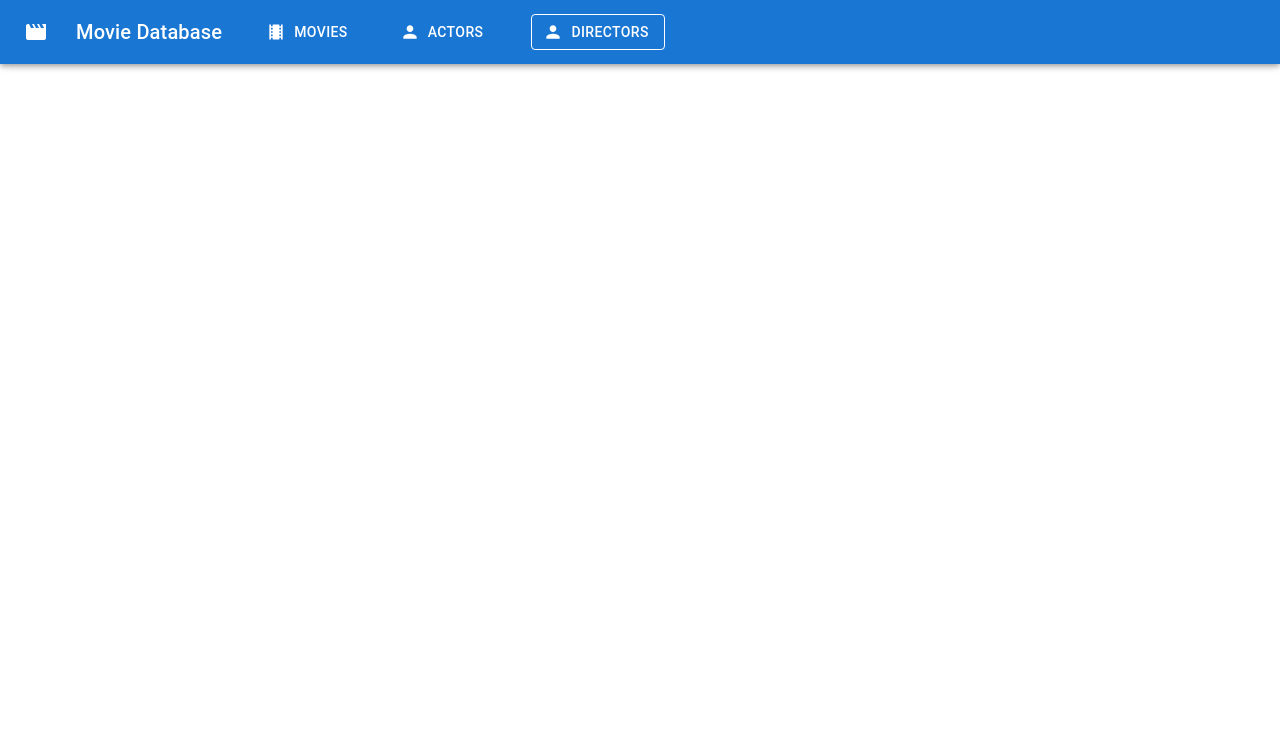
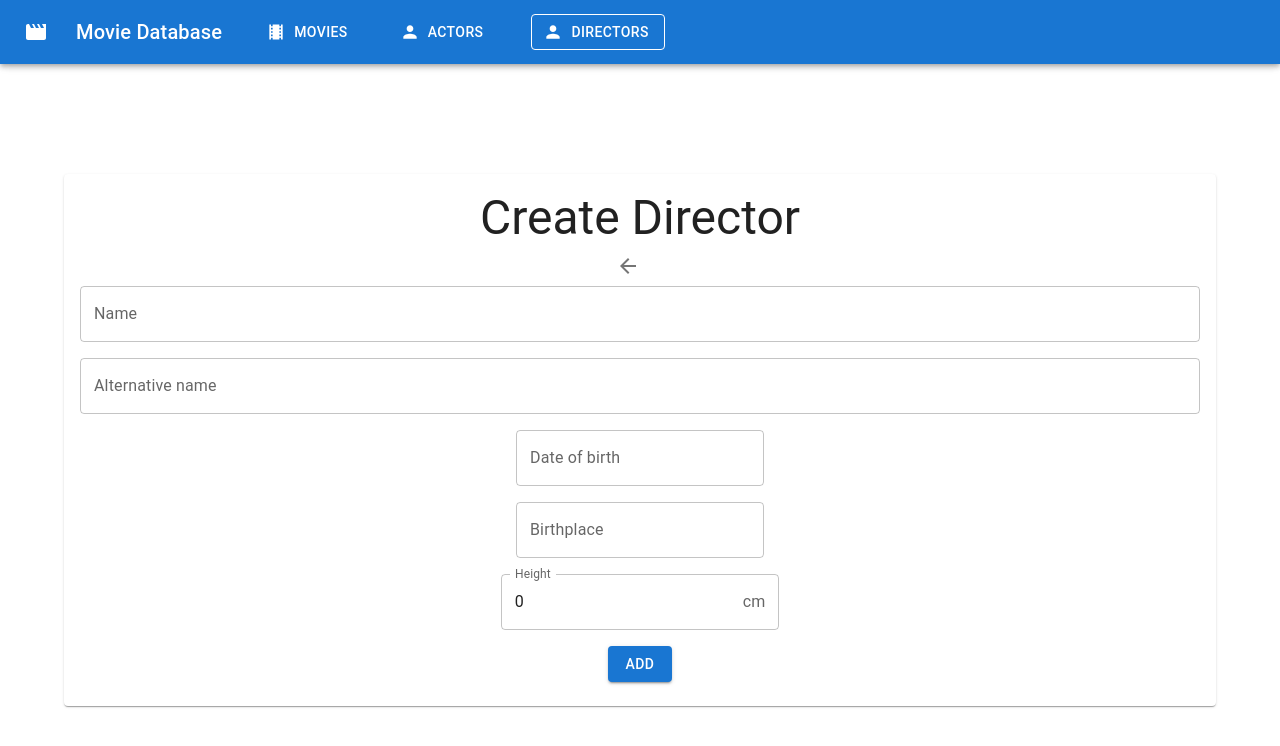
Before and after one commit to UBB-SDI-23/lab-5x-AlexPop28-frontend, a React (Vite) app: page /directors/add in a window 1280 px wide. Shown: the top 746 px of the page. Built offline with nearby package versions, Linux system fonts and the light colour scheme; no server answers; what material-ui-confirm would draw is missing.

Commit message:
Add DirectorForm and DirectorCreate

```diff
--- a/src/App.tsx
+++ b/src/App.tsx
@@ -8,6 +8,7 @@ import { ActorCreate } from "./pages/actors/ActorCreate";
 import { ActorEdit } from "./pages/actors/ActorEdit";
 import { AllActors } from "./pages/actors/AllActors";
 import { AllDirectors } from "./pages/directors/AllDirectors";
+import { DirectorCreate } from "./pages/directors/DirectorCreate";
 import { AllMovies } from "./pages/movies/AllMovies";
 import { MovieCreate } from "./pages/movies/MovieCreate";
 import { MovieEdit } from "./pages/movies/MovieEdit";
@@ -26,6 +27,7 @@ export default () => {
           <Route path="/actors/add" element={<ActorCreate />} />
           <Route path="/actors/:actorId" element={<ActorEdit />}></Route>
           <Route path="/directors" element={<AllDirectors />} />
+          <Route path="/directors/add" element={<DirectorCreate/>} />
         </Routes>
       </BrowserRouter>
     </ConfirmProvider>
--- /dev/null
+++ b/src/components/custom/DirectorForm.tsx
@@ -0,0 +1,72 @@
+import { InputAdornment, TextField } from "@mui/material";
+import { Dispatch, FC, ReactNode, SetStateAction } from "react";
+import { Director } from "../../models/director";
+import { GridLayout } from "../GridLayout";
+
+interface DirectorFormProps {
+  director: Director;
+  setDirector: Dispatch<SetStateAction<Director>>;
+  disabled?: boolean;
+  children: ReactNode;
+}
+
+export const DirectorForm: FC<DirectorFormProps> = ({
+  director,
+  setDirector,
+  disabled = false,
+  children,
+}) => {
+  return (
+    <GridLayout>
+      <TextField
+        label="Name"
+        value={director.name}
+        onChange={(event) =>
+          setDirector({ ...director, name: event.target.value })
+        }
+        fullWidth
+        disabled={disabled}
+      />
+      <TextField
+        label="Alternative name"
+        value={director.alternative_name}
+        onChange={(event) =>
+          setDirector({ ...director, alternative_name: event.target.value })
+        }
+        fullWidth
+        disabled={disabled}
+      />
+      <TextField
+        label="Date of birth"
+        value={director.date_of_birth}
+        onChange={(event) =>
+          setDirector({ ...director, date_of_birth: event.target.value })
+        }
+        disabled={disabled}
+      />
+      <TextField
+        label="Birthplace"
+        value={director.birthplace}
+        onChange={(event) =>
+          setDirector({ ...director, birthplace: event.target.value })
+        }
+        disabled={disabled}
+      />
+      <TextField
+        label="Height"
+        value={director.height_in_cm}
+        onChange={(event) =>
+          setDirector({
+            ...director,
+            height_in_cm: Number(event.target.value),
+          })
+        }
+        InputProps={{
+          endAdornment: <InputAdornment position="end">cm</InputAdornment>,
+        }}
+        disabled={disabled}
+      />
+      {children}
+    </GridLayout>
+  );
+};
--- a/src/models/director.ts
+++ b/src/models/director.ts
@@ -1,11 +1,11 @@
 import { Movie } from "./movie";
 
 export interface Director {
-  id: number;
+  id?: number;
   name: string;
   alternative_name?: string;
   date_of_birth: string;
   birthplace: string;
   height_in_cm: number;
-  movies: Movie[];
+  movies?: Movie[];
 }
--- /dev/null
+++ b/src/pages/directors/DirectorCreate.tsx
@@ -0,0 +1,43 @@
+import ArrowBackIcon from "@mui/icons-material/ArrowBack";
+import { Button, IconButton } from "@mui/material";
+import { useState } from "react";
+import { Link, useNavigate } from "react-router-dom";
+import { CardContainer } from "../../components/CardContainer";
+import { DirectorForm } from "../../components/custom/DirectorForm";
+import useAxios from "../../lib/hooks/useAxios";
+import { Director } from "../../models/director";
+
+export const DirectorCreate = () => {
+  const [director, setDirector] = useState<Director>({
+    name: "",
+    alternative_name: "",
+    date_of_birth: "",
+    birthplace: "",
+    height_in_cm: 0,
+  });
+
+  const navigate = useNavigate();
+  const axios = useAxios();
+
+  const onSubmit = async () => {
+    try {
+      const { data } = await axios.post(`/directors/`, director);
+      navigate(`/directors/${data.id}/`);
+    } catch (error) {
+      console.log(error);
+    }
+  };
+
+  return (
+    <CardContainer title="Create Director">
+      <IconButton component={Link} sx={{ mr: 3 }} to={"/directors"}>
+        <ArrowBackIcon />
+      </IconButton>
+      <DirectorForm director={director} setDirector={setDirector}>
+        <Button variant="contained" color="primary" onClick={onSubmit}>
+          Add
+        </Button>
+      </DirectorForm>
+    </CardContainer>
+  );
+};
```
